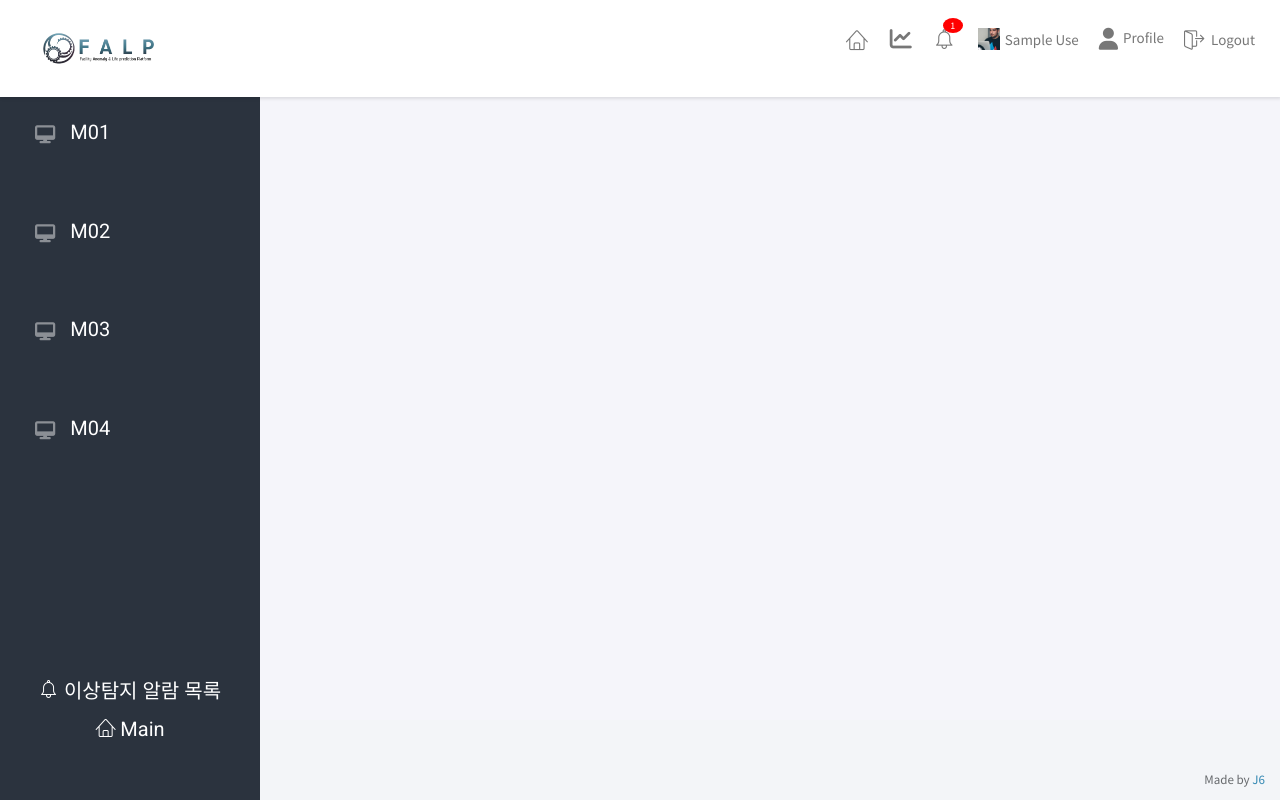
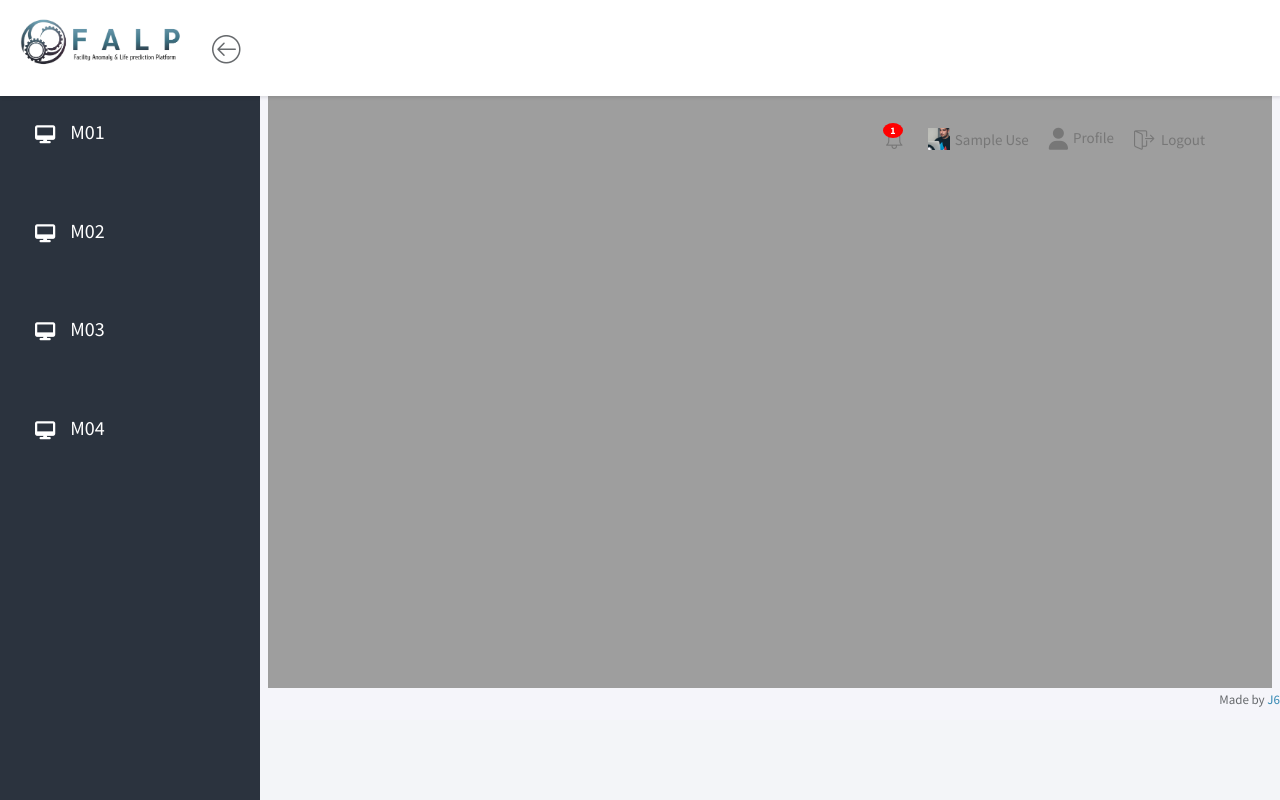
Before and after one commit to LIMEMONI/J6, a FastAPI app: page /dashboard.html in a window 1280 px wide. Run offline with FastAPI, Linux system fonts and the light colour scheme; the visitor is signed in with stand-in values (Sample User, id 1); tables that the repository leaves empty or names only in its code hold one stand-in row (values such as "Sample post"); some libraries are stand-ins or nearby versions.

Commit message:
대시보드수정완료

```diff
--- a/templates/dashboard.html
+++ b/templates/dashboard.html
@@ -34,9 +34,9 @@
         }
     </script>
     <style>
-        /* Google Fonts에서 가져온 Roboto 폰트를 적용 */
+        /* Google Fonts에서 가져온 Source Sans Pro 폰트를 적용 */
         #sidebar-nav {
-            font-family: 'Roboto', sans-serif;
+            font-family: 'Source Sans Pro', sans-serif;
             font-size: 20px;
         }
 
@@ -60,8 +60,8 @@
         /* 알람 갯수를 표시하는 숫자 스타일 */
         .alarm-count-badge {
             position: absolute;
-            top: 18px;
-            right: 5px;
+            top: 23px;
+            right: 15px;
             background-color: red;
             color: white;
             width: 20px; /* 숫자 너비 조정 */
@@ -70,28 +70,34 @@
             font-size: 10px; /* 숫자 크기 조정 */
             text-align: center; /* 가운데 정렬을 위한 설정 */
             line-height: 15px; /* 숫자 높이와 같도록 설정 */
+            font-weight: bold;
         }
     </style>
 </head>
 <body>
     <!-- WRAPPER -->
     <div id="wrapper">
+        <div class="row">
+            <div class="col-md-12">
         <!-- NAVBAR -->
-        <nav class="navbar navbar-default navbar-fixed-top">
-			<div class="brand">
-				<a href="main.html">
-                    <img src="static/img/logo2.png" alt="Logo" class="img-responsive-logo" style="width: 120px;">
-                </a>
-			</div>
-			<div class="container-fluid">
+        <nav class="navbar navbar-default navbar-fixed-top" style="height: 12%;">
+            <div class="container-fluid">
+                <!-- 로고와 사이드바 버튼 -->
+                <div class="navbar-header">
+                    <a class="navbar-brand" style="width: 20%; height: 20%; display: flex; align-items: center;">
+                        <img src="static/img/falp_logo.png" alt="J6 Logo" class="img-responsive logo">
+                        </span>
+                    </a>
+                    <div class="navbar-btn">
+                        <button type="button" class="btn-toggle-fullwidth"><i class="lnr lnr-arrow-left-circle"></i></button>
+                    </div>
+                </div>
                 <!-- 오른쪽 메뉴 아이콘들 -->
-                <div id="navbar-menu">
+                <div id="navbar-menu" style="margin-right: 50px;">
                     <ul class="nav navbar-nav navbar-right">
-						<li><a href="main.html"><i class="lnr lnr-home"></i></a></li>
-						<li><a href="dashboard.html"><i class="fa fa-line-chart"></i></a></li>
-						<li class="dropdown">
-							<a href="#" class="dropdown-toggle icon-me  nu" data-toggle="dropdown" id="alarmDropdownButton">
-								<i class="lnr lnr-alarm"></i>
+                        <li class="dropdown">
+                            <a href="#" class="dropdown-toggle icon-me  nu" data-toggle="dropdown" id="alarmDropdownButton">
+                                <i class="lnr lnr-alarm"></i>
                             </a>
                         <!-- 알람 드롭다운 메뉴 -->
                         <ul class="dropdown-menu notifications">
@@ -105,33 +111,6 @@
                         </ul>
                         <span class="alarm-count-badge">{{ bar_lis|length }}</span>
                         </li>
-                        <!-- 파일 업로드 모달 대화 상자 -->
-                        <div class="modal fade" id="uploadModal" tabindex="-1" role="dialog" aria-labelledby="uploadModalLabel" aria-hidden="true">
-                            <div class="modal-dialog" role="document">
-                                <div class="modal-content">
-                                    <div class="modal-header">
-                                        <h5 class="modal-title" id="uploadModalLabel">CSV 파일 불러오기</h5>
-
-                                        <button type="button" class="close" data-dismiss="modal" aria-label="Close">
-                                            <span aria-hidden="true">&times;</span>
-                                        </button>
-                                    </div>
-                                    <div class="modal-body">
-                                        <form id="uploadForm" enctype="multipart/form-data">
-                                            <div class="form-group">
-                                                <label for="csvFile">CSV 파일 선택</label>
-                                                <input type="file" class="form-control-file" id="csvFile" name="file">
-                                            </div>
-                                        </form>
-                                    </div>
-                                    <div class="modal-footer">
-										<button type="button" class="btn btn-secondary" data-dismiss="modal">취소</button>
-                                        <!-- 파일 업로드 버튼을 눌렀을 때 데이터를 업로드하는 함수 호출 -->
-                                        <button type="button" class="btn btn-primary" id="uploadButton" onclick="uploadFile()">불러오기</button>
-                                    </div>
-                                </div>
-                            </div>
-                        </div>
                         <!-- 나머지 메뉴 아이콘들 -->
                         <li class="dropdown">
 							<a href="#" class="dropdown-toggle" data-toggle="dropdown">
@@ -154,17 +133,11 @@
                 <nav>
                     <!-- 각 탭 버튼 -->
                     <ul class="nav" id="myTabs">
-                        <li><a data-toggle="tab" href="#dashboard1" onclick="changeTab('dashboard1')"><i class="fa-solid fa-desktop fa-fade"></i><span>M01</span></a></li>
-                        <li><a data-toggle="tab" href="#dashboard2" onclick="changeTab('dashboard2')"><i class="fa-solid fa-desktop fa-fade"></i><span>M02</span></a></li>
-                        <li><a data-toggle="tab" href="#dashboard3" onclick="changeTab('dashboard3')"><i class="fa-solid fa-desktop fa-fade"></i><span>M03</span></a></li>
-                        <li><a data-toggle="tab" href="#dashboard4" onclick="changeTab('dashboard4')"><i class="fa-solid fa-desktop fa-fade"></i><span>M04</span></a></li>
-
+                        <li><a data-toggle="tab" href="#dashboard1" onclick="changeTab('dashboard1')"><i class="fa-solid fa-desktop"></i><span>M01</span></a></li>
+                        <li><a data-toggle="tab" href="#dashboard2" onclick="changeTab('dashboard2')"><i class="fa-solid fa-desktop"></i><span>M02</span></a></li>
+                        <li><a data-toggle="tab" href="#dashboard3" onclick="changeTab('dashboard3')"><i class="fa-solid fa-desktop"></i><span>M03</span></a></li>
+                        <li><a data-toggle="tab" href="#dashboard4" onclick="changeTab('dashboard4')"><i class="fa-solid fa-desktop"></i><span>M04</span></a></li>
                     </ul>
-                    <!-- "메인으로 이동" 버튼 추가 -->
-                    <div class="text-center" style="position: absolute; bottom: 20px; width: 100%;">
-                        <li><a href="alram.html"><i class="lnr lnr-alarm"></i> 이상탐지 알람 목록</a></li>
-                        <a href="main.html"><i class="lnr lnr-home"></i> Main </a>
-                    </div>
                 </nav>
             </div>
         </div>
@@ -189,6 +162,7 @@
         </footer>
     </div>
     <!-- END WRAPPER -->
+
     <script>
         $(document).ready(function() {
             // URL에서 'tab' 파라미터 값을 읽어옵니다.
@@ -197,14 +171,21 @@
 
             if (tab) {
                 // 'tab' 파라미터에 해당하는 탭을 자동으로 활성화합니다.
-                $(`#myTabs a[href="#${tab}"]`).tab('show');
+                const $targetTab = $(`#myTabs a[href="#${tab}"]`);
+                $targetTab.tab('show');
 
                 // 해당 탭에 대한 iframe을 설정합니다.
                 $('#iframe').attr('src', `${tab}.html`);
+
+                // 'active' 클래스를 추가
+                $targetTab.addClass('active');
+
+                // i 태그에 클래스를 추가
+                $targetTab.find('i').addClass('fa-solid fa-desktop fa-fade');
             }
         });
+    </script>
 
-    </script>
     <script>
         function logout() {
             // 서버로 로그아웃 요청을 보내기 위해 fetch 사용
@@ -270,5 +251,10 @@
             });
         });
     </script>
+        <script>
+        // 프로필 페이지 로딩 후 iframe에 dashboard1.html 표시
+        var iframe = document.getElementById('iframe');
+        iframe.src = 'dashboard1.html';
+    </script>
 </body>
 </html>
```
